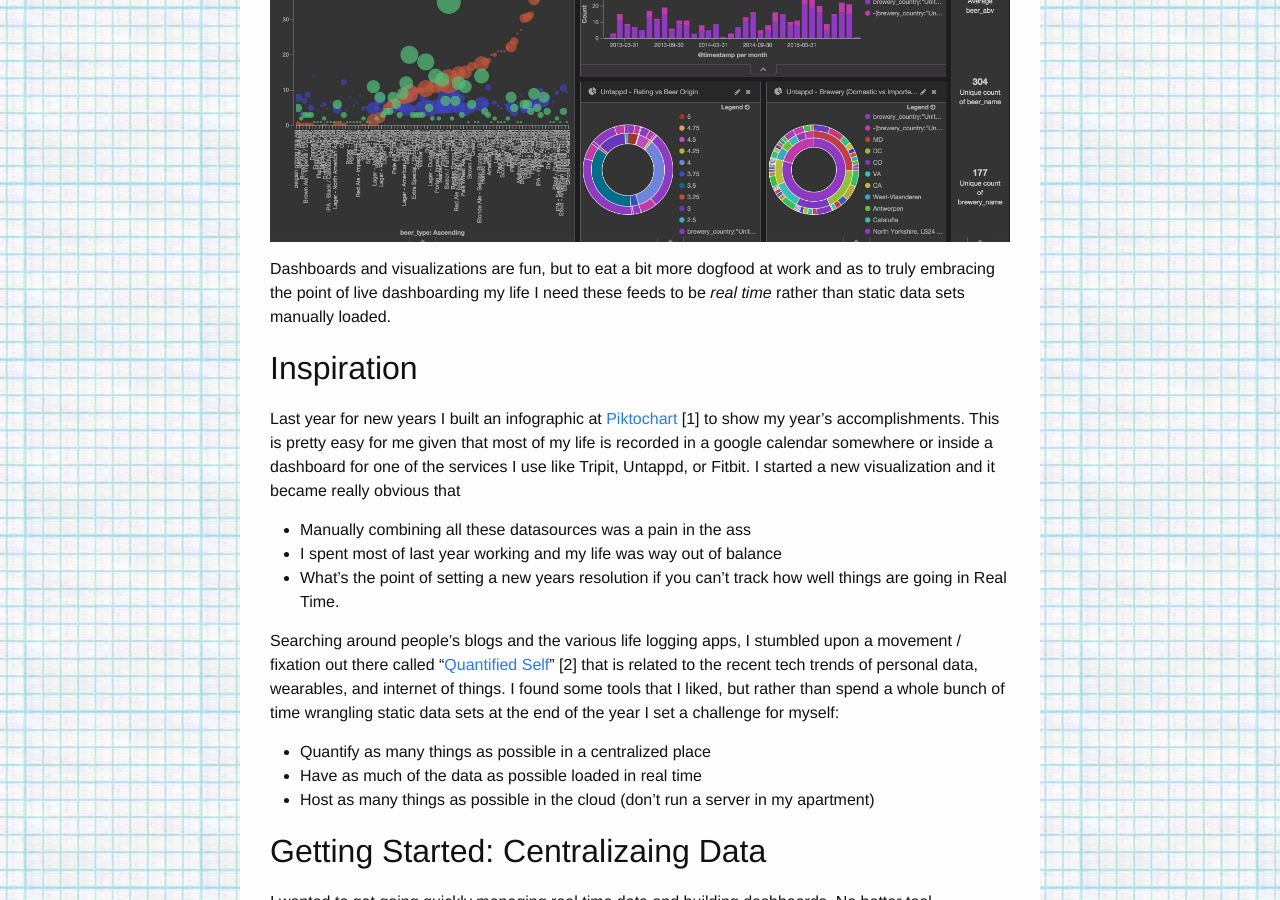
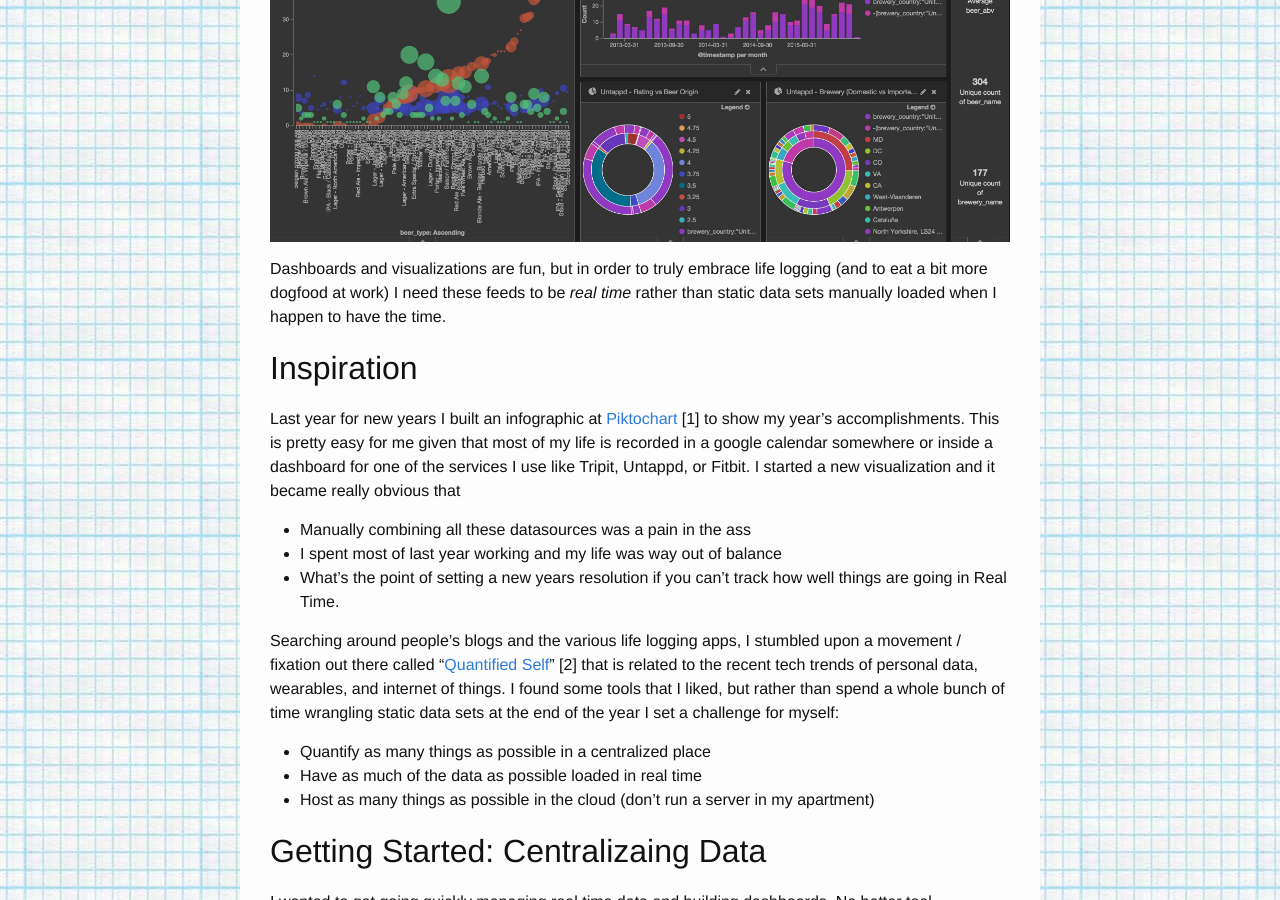
Before and after one commit to derickson/derickson.github.io, a Jekyll site: the page built from _posts/2016-01-03-ifttt-zapier-kibana-and-quantified-self.md, in a window 1280 px wide and 900 px high, scrolled down 874 px. Built offline with Jekyll 4.4.1, drawn with Linux system fonts in a browser that asks for light colours.

Commit message:
phrasing

```diff
--- a/_posts/2016-01-03-ifttt-zapier-kibana-and-quantified-self.md
+++ b/_posts/2016-01-03-ifttt-zapier-kibana-and-quantified-self.md
@@ -15,7 +15,7 @@ It is known that I love tracking things.  As an example: 3 years of my beer drin
 
 ![Untappd visualization](/images/posts/2016-01-03-beer.jpg "3 Years of Untappd data in Kibana")
 
-Dashboards and visualizations are fun, but to eat a bit more dogfood at work and as to truly embracing the point of live dashboarding my life I need these feeds to be *real time* rather than static data sets manually loaded.
+Dashboards and visualizations are fun, but in order to truly embrace life logging (and to eat a bit more dogfood at work) I need these feeds to be *real time* rather than static data sets manually loaded when I happen to have the time.
 
 ##Inspiration
 
```
